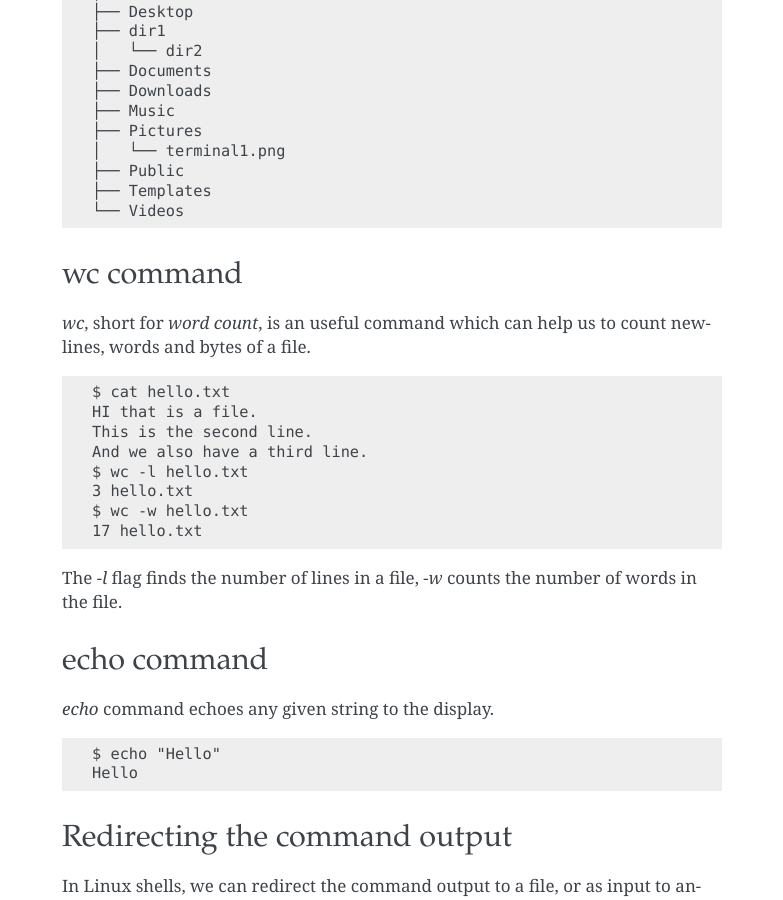
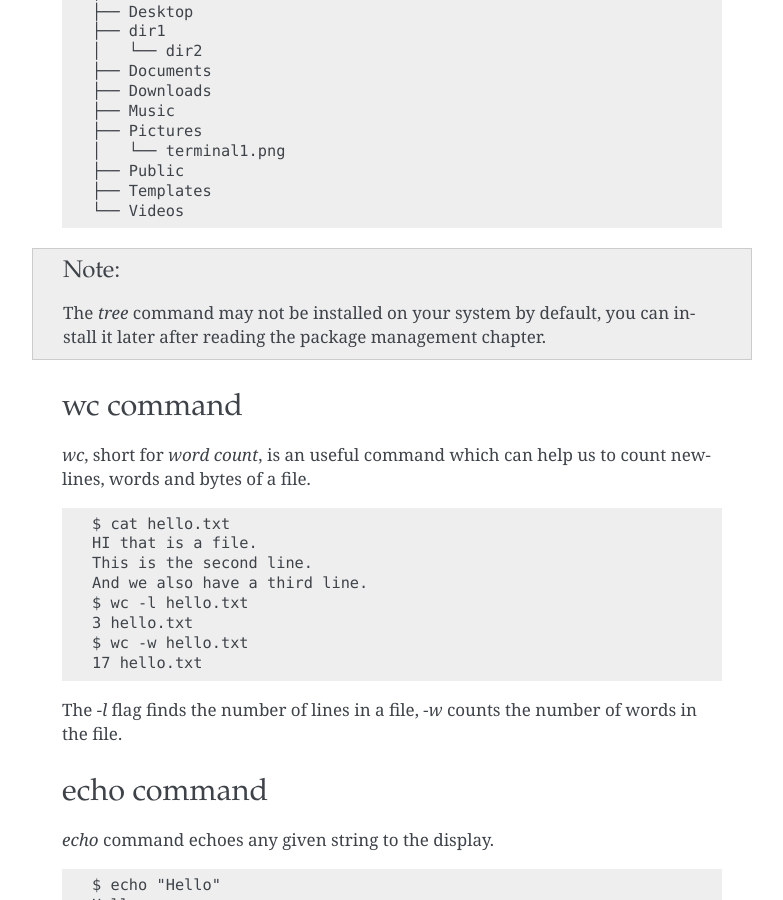
Before and after one commit to kushaldas/lym, a Sphinx documentation site: the page built from docs/startingcommands.rst, in a window 1280 px wide and 900 px high, scrolled down 5567 px. Shown: the whole window, without its empty margins (358-1141 px from the left). Built offline with Sphinx 7.4.7, drawn with Linux system fonts in a browser that asks for light colours; a script that is not in the unit is left out.

Commit message:
Fixes #33 tree command is not in default systems

```diff
--- a/docs/startingcommands.rst
+++ b/docs/startingcommands.rst
@@ -290,6 +290,7 @@ tree command
     ├── Templates
     └── Videos
 
+.. note:: The *tree* command may not be installed on your system by default, you can install it later after reading the package management chapter.
 
 wc command
 -----------
```
